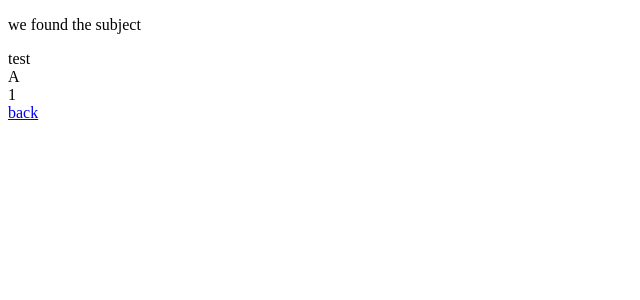
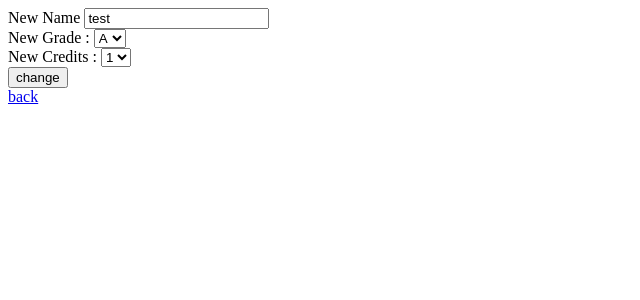
Before and after one commit to amirsoleimani7/gpa_calc, a Django app: page /accounts/update/4/ in a window 1280 px wide. Shown: the top 300 px of the page, without its empty margins (0-640 px from the left). Run offline with Django 5.2, Linux system fonts and the light colour scheme; data comes from the database, SQL or seed files in the repository; both versions use the stored data as it was after the commit.

Commit message:
updating the subject added

```diff
--- a/core/home/templates/update_subject.html
+++ b/core/home/templates/update_subject.html
@@ -12,14 +12,35 @@
     {% endfor %}
     {% endif %}
 
-    {% if subject %}
-        <p>we found the subject</p>
-        {{subject.name}} <br>
-        {{subject.grade}} <br>
-        {{subject.credits}} <br>
-    {% else %}
-        <p>subject was not found</p>
-    {% endif %}
+    <form action="" method="post">
+        {% csrf_token %}
+        <label for="new_name">New Name</label>
+        <input type="text" id="new_name" name="new_name" placeholder="{{subject.name}}"> <br>
+        <label for="new_grade">New Grade : </label>
+        <select name="new_grade" id="new_grade">
+                <option value="A">A</option>
+                <option value="B">B</option>
+                <option value="C">C</option>
+                <option value="D">D</option>
+                <option value="F">F</option>
+        </select> <br>
+        <label for="new_credits">New Credits : </label>
+        <select name="new_credits" id="new_credits"> <br>
+                <option value="1">1</option>
+                <option value="2">2</option>
+                <option value="3">3</option>
+        </select> <br>
+        <button type="submit">change</button>
+    </form>
+
     <a href="{% url 'main_page' %}">back</a>
+
+    <script>
+        document.getElementById('new_name').value = '{{subject.name}}'
+        document.getElementById('new_grade').value = '{{subject.grade}}'
+        document.getElementById('new_credits').value = '{{subject.credits}}'
+
+    </script>
+
 </body>
 </html>
--- a/core/home/views.py
+++ b/core/home/views.py
@@ -13,13 +13,17 @@ def update_subject(request , pk):
 
     if request.method == 'POST':
         try :
-            query_subject = Subject.objects.filter(pk=pk) # geting that object i guess
+            query_subject = Subject.objects.filter(pk=pk)[0] # geting that object i guess
             new_name = request.POST.get('new_name')
             new_grade= request.POST.get('new_grade')
             new_credits = request.POST.get('new_credits')
-            if not query_subject.exists():
+            print(f"new_name : {new_name}")
+            print(f"new_grade : {new_grade}")
+            print(f"new_credits : {new_credits}")
+
+            if not query_subject:
                 messages.error(request, "the subject was not found !")
-                return redirect('update_subject')
+                return redirect('update_subject' , pk=pk)
             else:
                 print("the query ws found!")
                 query_subject.name = new_name
@@ -27,27 +31,19 @@ def update_subject(request , pk):
                 query_subject.credits = new_credits
                 query_subject.save()
                 messages.success(request,"the subject was updated")
-                return redirect('update_subject')
+                return redirect('update_subject' , pk=pk)
         except Exception as e:
             print(f"the error is : {e}")
             print("some exception happened !")
-
+            messages.error(request , 'some errors happend!')
 
     query_subject = Subject.objects.filter(pk=pk)[0] # geting that object i guess
-
     print(f"the user {query_subject.user} , name is : {query_subject.name} , grade  : {query_subject.grade}")
-
     context = {
         'subject' : query_subject
     }
 
     return render(request , 'update_subject.html' , context)
-
-
-
-
-
-
 
 @login_required(login_url='/accounts/login/')
 def main_page(request):
```
Also changed, not shown: core/db.sqlite3.
